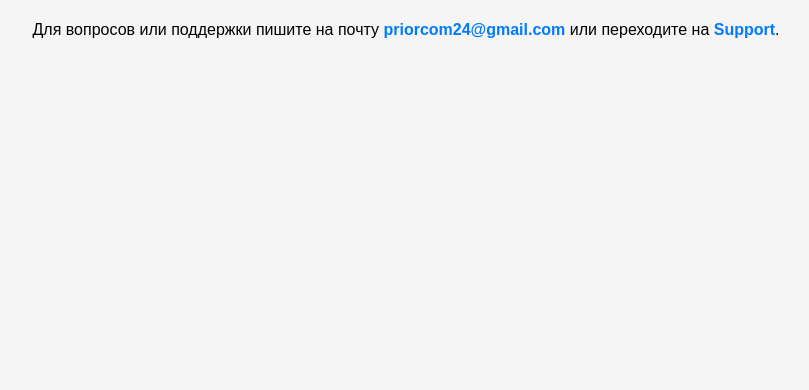
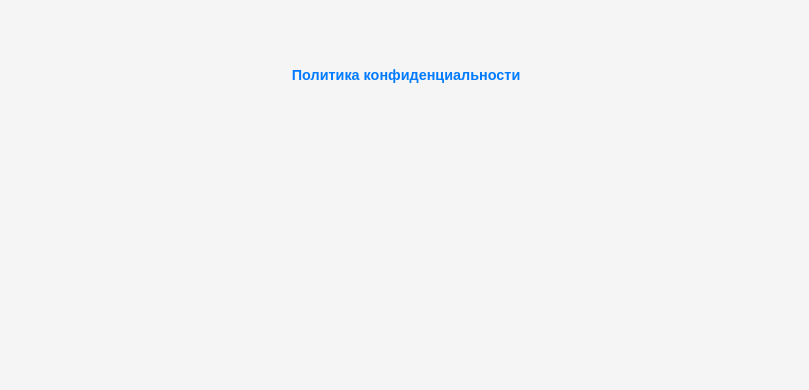
Before and after one commit to glebgrachev/marketfly, a plain HTML site: page index.html in a window 1280 px wide. Shown: the part 410-800 px from the top of the page, without its empty margins (234-1043 px from the left). Drawn offline with Linux system fonts and the light colour scheme.

Commit message:
Update index.html

```diff
--- a/index.html
+++ b/index.html
@@ -28,10 +28,19 @@
         a:hover {
             text-decoration: underline;
         }
+        footer {
+            margin-top: 40px;
+            font-size: 0.9em;
+            color: #666;
+        }
     </style>
 </head>
 <body>
     <h1>Добро пожаловать в Marketfly!</h1>
     <p>Для вопросов или поддержки пишите на почту <a href="mailto:priorcom24@gmail.com">priorcom24@gmail.com</a> или переходите на <a href="support.html">Support</a>.</p>
+
+    <footer>
+        <p><a href="privacy.html">Политика конфиденциальности</a></p>
+    </footer>
 </body>
 </html>
```
